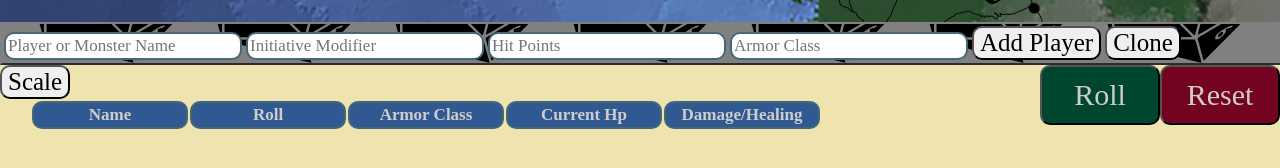
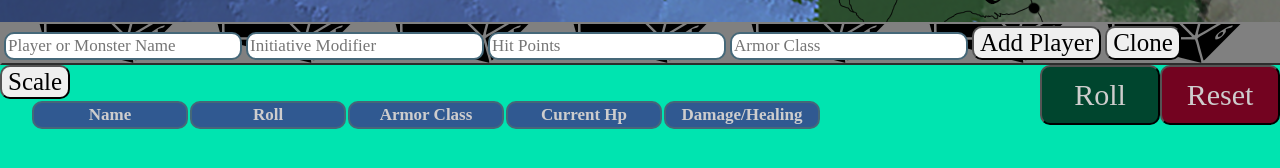
Before and after one commit to gr33nh00d/Initiative, a plain HTML site: page index.html in a window 1280 px wide. Shown: the part 148-316 px from the top of the page. Drawn offline with nearby package versions, Linux system fonts and the light colour scheme; a web font is replaced by a local one.

Commit message:
Im learning githubb
i AM a silly sailor xd

```diff
--- a/css/main.css
+++ b/css/main.css
@@ -1,6 +1,6 @@
 body{
 	 margin: 0px;
-	 background-color: rgb(239,228,176);
+	 background-color: rgb(0,228,176);
 }
 
 h1{
@@ -14,7 +14,6 @@ h1{
 	z-index: -1;
 
 }
-
 #title{
 	margin: 0px;
 	padding-top: 0px;
```
